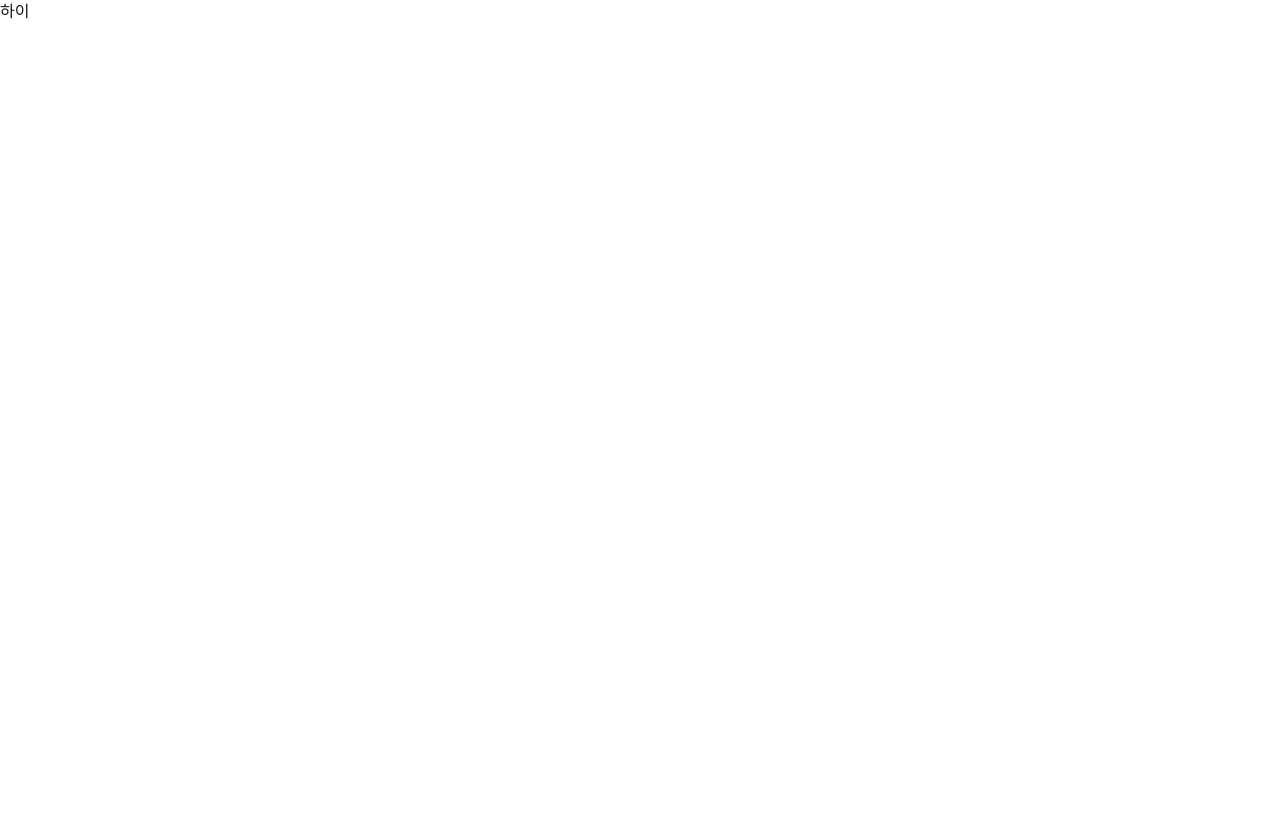
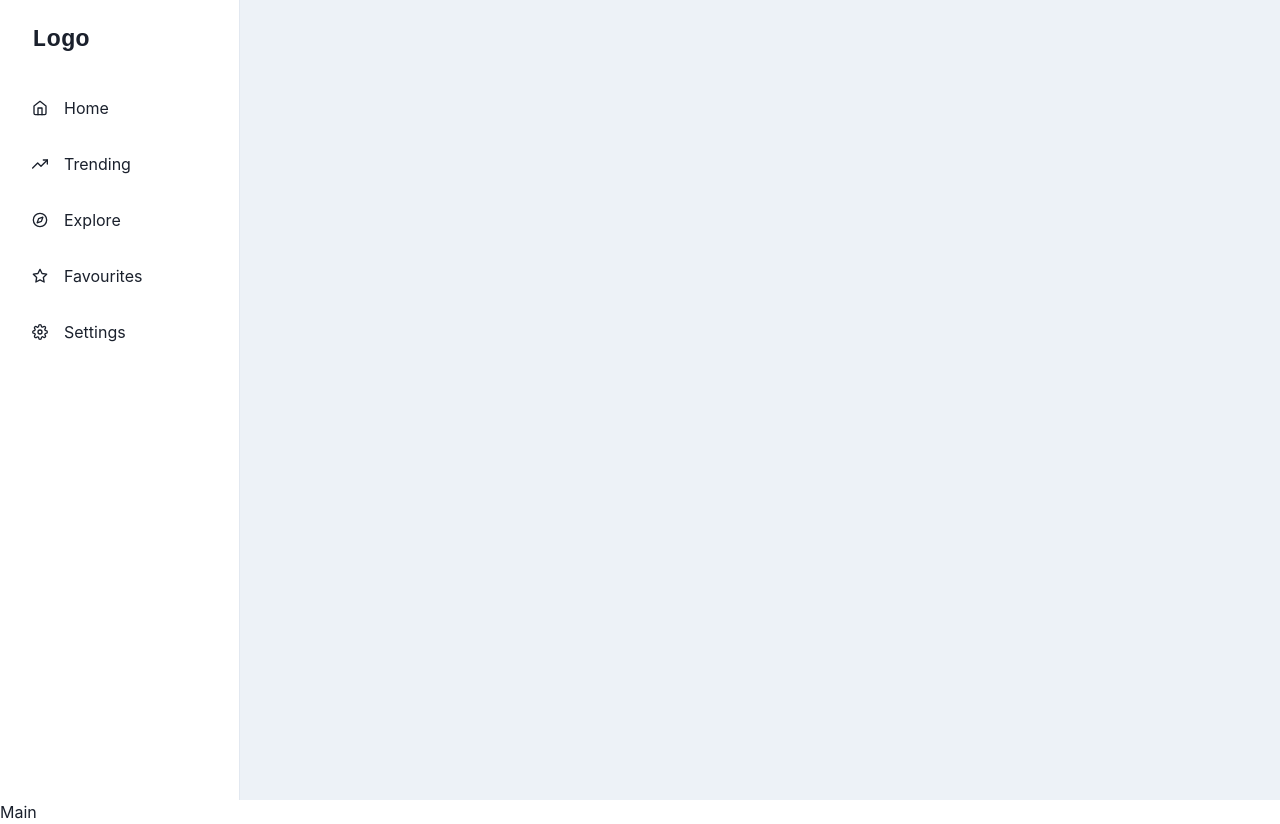
Before and after one commit to YOUNGBINOK/tirp-ticket, a Next.js app: page / in a window 1280 px wide. Before the commit the page ends 800 px from the top, so only its background shows below. Built offline with nearby package versions, Linux system fonts and the light colour scheme.

Commit message:
feat: Add Sidebar sample

```diff
--- /dev/null
+++ b/src/app/components/main/page.tsx
@@ -0,0 +1,5 @@
+import React from "react";
+
+export default function Main() {
+  return <div>Main</div>;
+}
--- /dev/null
+++ b/src/app/components/ui/Sidebar.tsx
@@ -0,0 +1,167 @@
+"use client";
+
+import React, { ReactNode } from "react";
+import {
+  IconButton,
+  Box,
+  CloseButton,
+  Flex,
+  Icon,
+  useColorModeValue,
+  Text,
+  Drawer,
+  DrawerContent,
+  useDisclosure,
+  BoxProps,
+  FlexProps,
+} from "@chakra-ui/react";
+import {
+  FiHome,
+  FiTrendingUp,
+  FiCompass,
+  FiStar,
+  FiSettings,
+  FiMenu,
+} from "react-icons/fi";
+import { IconType } from "react-icons";
+
+interface LinkItemProps {
+  name: string;
+  icon: IconType;
+}
+const LinkItems: Array<LinkItemProps> = [
+  { name: "Home", icon: FiHome },
+  { name: "Trending", icon: FiTrendingUp },
+  { name: "Explore", icon: FiCompass },
+  { name: "Favourites", icon: FiStar },
+  { name: "Settings", icon: FiSettings },
+];
+
+export default function Sidebar() {
+  const { isOpen, onOpen, onClose } = useDisclosure();
+  return (
+    <Box minH="100vh" bg={useColorModeValue("gray.100", "gray.900")}>
+      <SidebarContent
+        onClose={() => onClose}
+        display={{ base: "none", md: "block" }}
+      />
+      <Drawer
+        isOpen={isOpen}
+        placement="left"
+        onClose={onClose}
+        returnFocusOnClose={false}
+        onOverlayClick={onClose}
+        size="full"
+      >
+        <DrawerContent>
+          <SidebarContent onClose={onClose} />
+        </DrawerContent>
+      </Drawer>
+      {/* mobilenav */}
+      <MobileNav display={{ base: "flex", md: "none" }} onOpen={onOpen} />
+      <Box ml={{ base: 0, md: 60 }} p="4">
+        {/* Content */}
+      </Box>
+    </Box>
+  );
+}
+
+interface SidebarProps extends BoxProps {
+  onClose: () => void;
+}
+
+const SidebarContent = ({ onClose, ...rest }: SidebarProps) => {
+  return (
+    <Box
+      bg={useColorModeValue("white", "gray.900")}
+      borderRight="1px"
+      borderRightColor={useColorModeValue("gray.200", "gray.700")}
+      w={{ base: "full", md: 60 }}
+      pos="fixed"
+      h="full"
+      {...rest}
+    >
+      <Flex h="20" alignItems="center" mx="8" justifyContent="space-between">
+        <Text fontSize="2xl" fontFamily="monospace" fontWeight="bold">
+          Logo
+        </Text>
+        <CloseButton display={{ base: "flex", md: "none" }} onClick={onClose} />
+      </Flex>
+      {LinkItems.map((link) => (
+        <NavItem key={link.name} icon={link.icon}>
+          {link.name}
+        </NavItem>
+      ))}
+    </Box>
+  );
+};
+
+interface NavItemProps extends FlexProps {
+  icon: IconType;
+}
+const NavItem = ({ icon, children, ...rest }: NavItemProps) => {
+  return (
+    <Box
+      as="a"
+      href="#"
+      style={{ textDecoration: "none" }}
+      _focus={{ boxShadow: "none" }}
+    >
+      <Flex
+        align="center"
+        p="4"
+        mx="4"
+        borderRadius="lg"
+        role="group"
+        cursor="pointer"
+        _hover={{
+          bg: "cyan.400",
+          color: "white",
+        }}
+        {...rest}
+      >
+        {icon && (
+          <Icon
+            mr="4"
+            fontSize="16"
+            _groupHover={{
+              color: "white",
+            }}
+            as={icon}
+          />
+        )}
+        {children}
+      </Flex>
+    </Box>
+  );
+};
+
+interface MobileProps extends FlexProps {
+  onOpen: () => void;
+}
+const MobileNav = ({ onOpen, ...rest }: MobileProps) => {
+  return (
+    <Flex
+      ml={{ base: 0, md: 60 }}
+      px={{ base: 4, md: 24 }}
+      height="20"
+      alignItems="center"
+      bg={useColorModeValue("white", "gray.900")}
+      borderBottomWidth="1px"
+      borderBottomColor={useColorModeValue("gray.200", "gray.700")}
+      justifyContent="flex-start"
+      {...rest}
+    >
+      <IconButton
+        variant="outline"
+        onClick={onOpen}
+        aria-label="open menu"
+        icon={<FiMenu />}
+      />
+
+      <Text fontSize="2xl" ml="8" fontFamily="monospace" fontWeight="bold">
+        Logo
+      </Text>
+    </Flex>
+  );
+};
--- a/src/app/components/ui/Theme-provider.tsx
+++ /dev/null
@@ -1,9 +0,0 @@
-"use client"
-
-import * as React from "react"
-import { ThemeProvider as NextThemesProvider } from "next-themes"
-import { type ThemeProviderProps } from "next-themes/dist/types"
-
-export function ThemeProvider({ children, ...props }: ThemeProviderProps) {
-  return <NextThemesProvider {...props}>{children}</NextThemesProvider>
-}
--- a/src/app/layout.tsx
+++ b/src/app/layout.tsx
@@ -1,19 +1,4 @@
-import { ThemeProvider } from "./components/ui/Theme-provider";
-import localFont from "next/font/local";
-import "./globals.css";
-
-const geistSans = localFont({
-  src: "./fonts/GeistVF.woff",
-  variable: "--font-geist-sans",
-  weight: "100 900",
-});
-const geistMono = localFont({
-  src: "./fonts/GeistMonoVF.woff",
-  variable: "--font-geist-mono",
-  weight: "100 900",
-});
-
-
+import { ChakraProvider } from "@chakra-ui/react";
 
 export default function RootLayout({
   children,
@@ -21,18 +6,9 @@
   children: React.ReactNode;
 }>) {
   return (
-    <html lang="en" suppressHydrationWarning>
-      <body
-        className={`${geistSans.variable} ${geistMono.variable} antialiased`}
-      >
-        <ThemeProvider
-            attribute="class"
-            defaultTheme="system"
-            enableSystem
-            disableTransitionOnChange
-          >
-            {children}
-          </ThemeProvider>
+    <html lang="kr">
+      <body>
+        <ChakraProvider>{children}</ChakraProvider>
       </body>
     </html>
   );
--- a/src/app/page.tsx
+++ b/src/app/page.tsx
@@ -1,8 +1,11 @@
+import Sidebar from "./components/ui/Sidebar";
+import Main from "./components/main/page";
 
 export default function Home() {
   return (
     <div className="">
-      하이
+      <Sidebar />
+      <Main />
     </div>
   );
 }
```
Also changed, not shown: package.json (+6 -1 lines), 2 other files (tests, documents, lock files or other folders).
